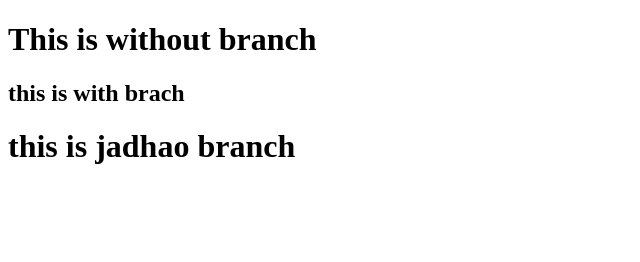
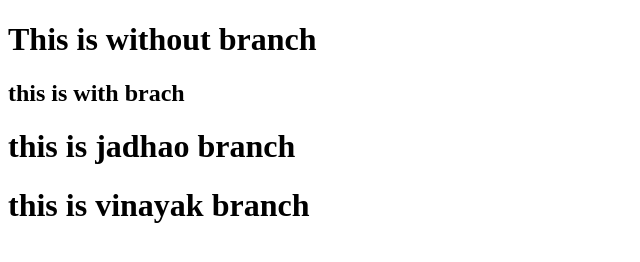
Before and after one commit to Praful-87/ImagesDb, a plain HTML site: page index.html in a window 1280 px wide. Shown: the whole page, without its empty margins (0-640 px from the left). Drawn offline with Linux system fonts and the light colour scheme.

Commit message:
fourth commit

```diff
--- a/index.html
+++ b/index.html
@@ -12,6 +12,7 @@
     <h1>This is without branch</h1>
     <h2>this is with brach</h2>
     <h1>this is jadhao branch</h1>
+    <h1>this is vinayak branch</h1>
 </body>
 
 </html>
```
